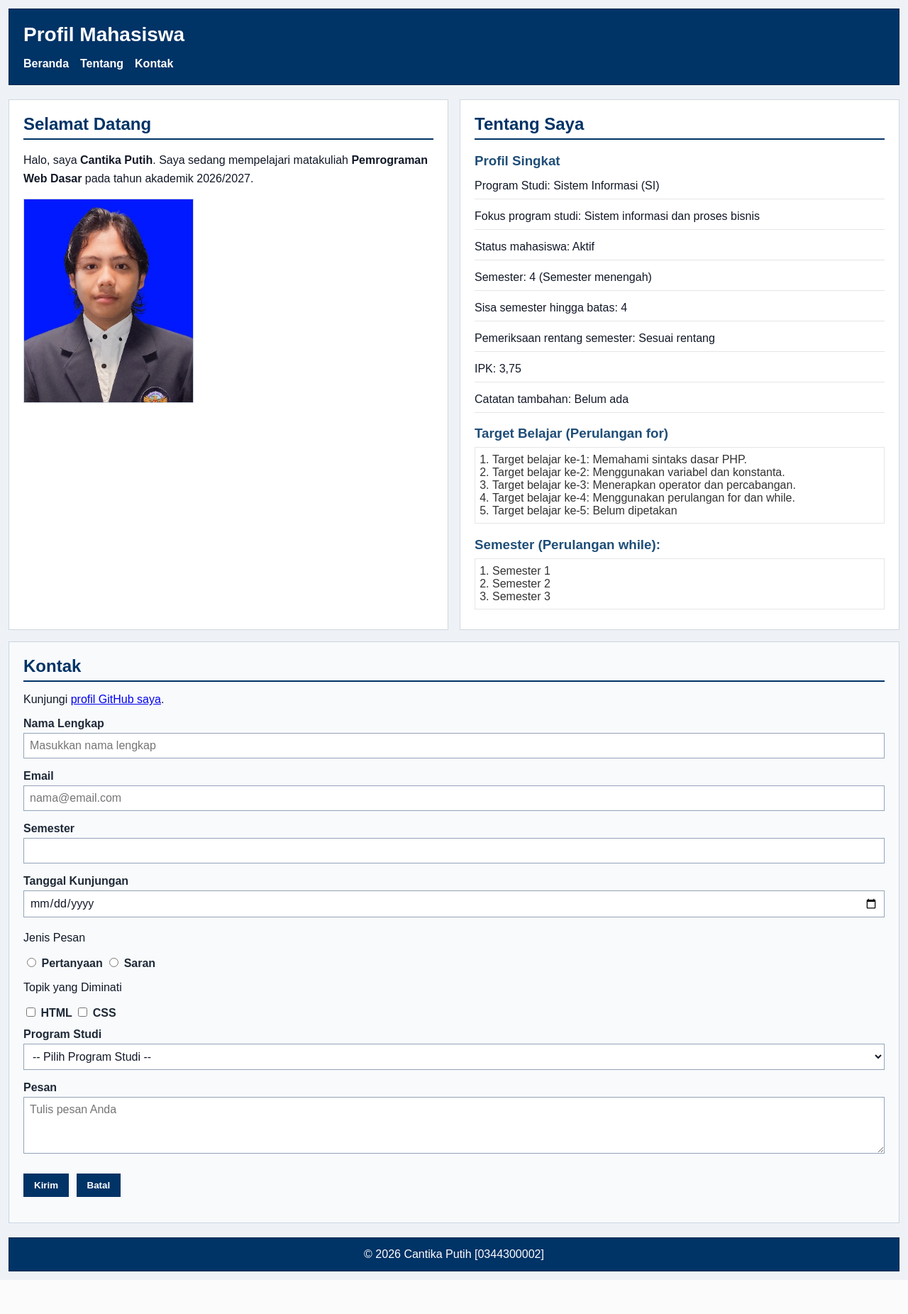
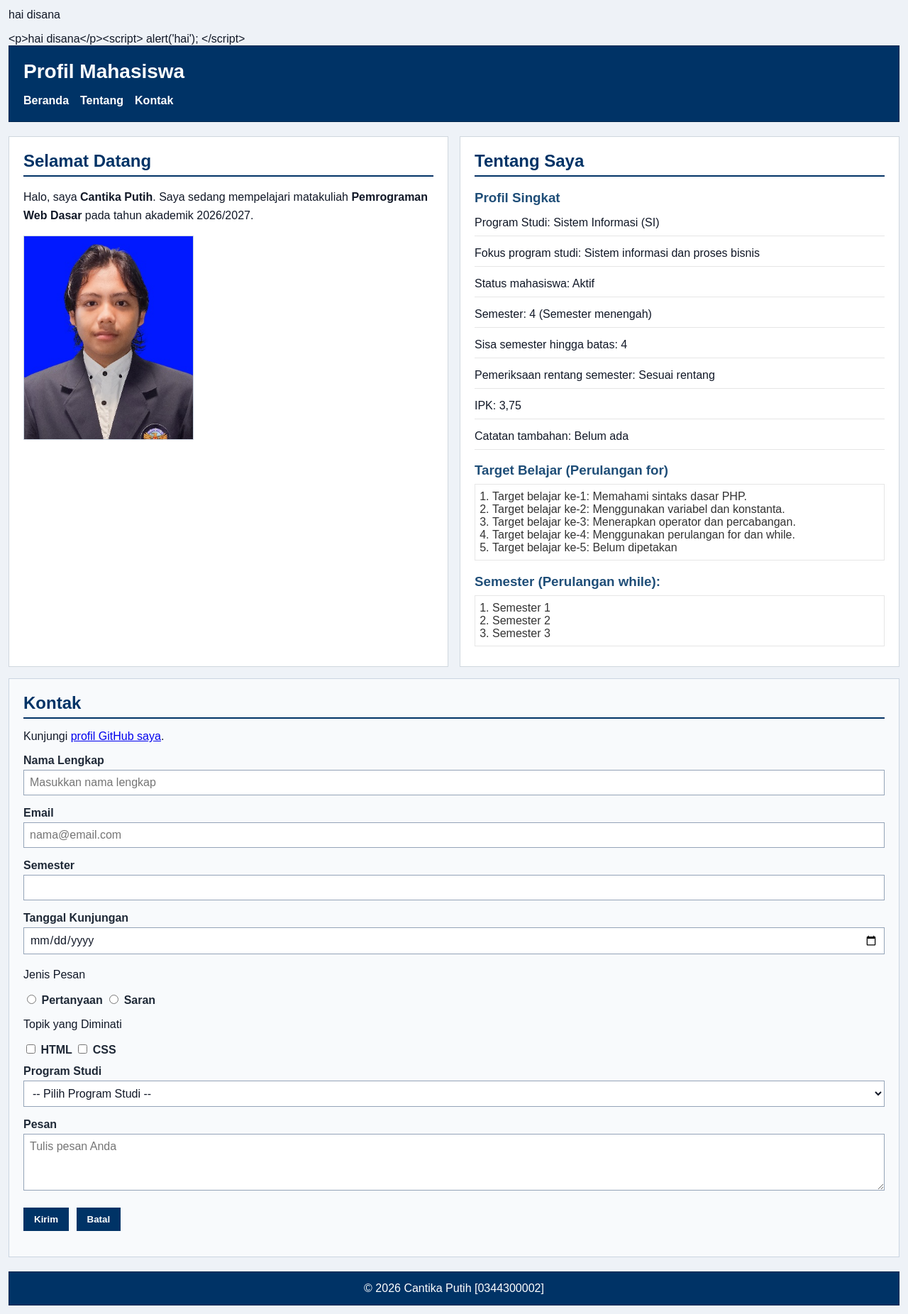
Before and after one commit to vincentSync/2611500015-PWD-TI1A-2627O, a PHP site: page / in a window 1280 px wide. Shown: the whole page at 71% size. Before the commit the page ends 1804 px from the top, so only its background shows below. Run offline with PHP 8.4, Linux system fonts and the light colour scheme.

Commit message:
Membuat fungsi bersihkan()

```diff
--- a/pertemuan-09/index.php
+++ b/pertemuan-09/index.php
@@ -1,5 +1,19 @@
 <?php
 session_start();
+
+function bersihkan($teks)
+{
+return htmlspecialchars($teks ?? "", ENT_QUOTES, "UTF-8");
+}
+
+echo ("<p>hai disana</p>");
+echo "<script>
+      alert('hai');
+      </script>";
+echo bersihkan("<p>hai disana</p>");
+echo bersihkan("<script>
+      alert('hai');
+      </script>");
 
 // P7: Memproses data formulir dan menyimpannya ke dalam session.
 if ($_SERVER["REQUEST_METHOD"] === "POST") {
```
Also changed, not shown: pertemuan-09/README.md.
